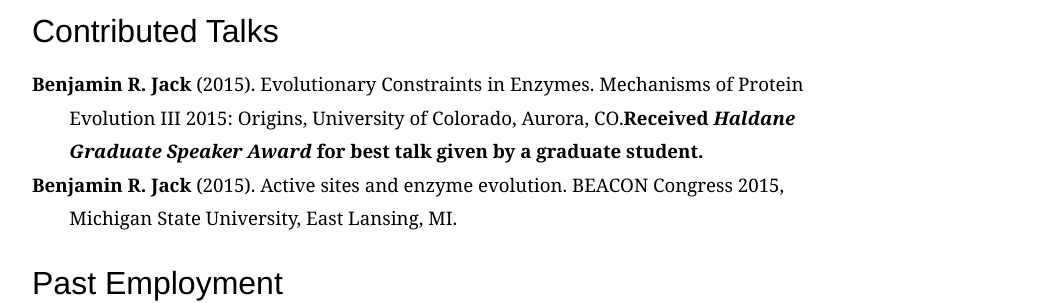
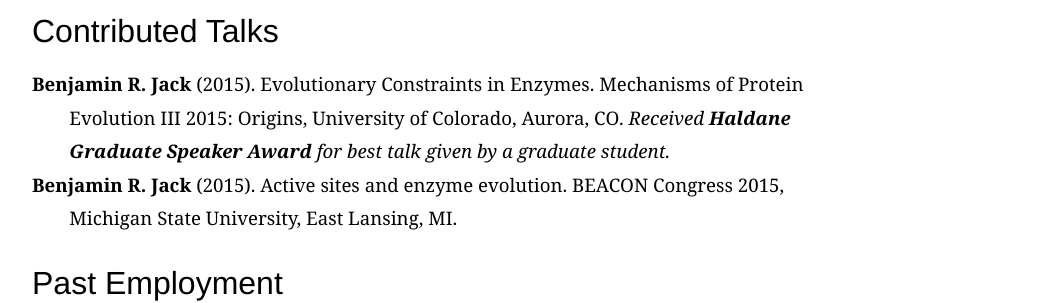
Before and after one commit to benjaminjack/benjaminjack.github.io, a Jekyll site: the page built from cv.html, in a window 1280 px wide. Shown: the part 1134-1437 px from the top of the page, without its empty margins (208-1252 px from the left). Built offline with Jekyll 4.4.1, drawn with Linux system fonts in a browser that asks for light colours; some web fonts are replaced.

```diff
--- a/cv.html
+++ b/cv.html
@@ -32,7 +32,7 @@ DOI: <a href="https://dx.doi.org/10.1021/acssynbio.5b00068">10.1021/acssynbio.5b
 
 <h3>Contributed Talks</h3>
 <ul class="cv">
-<li><strong>Benjamin R. Jack</strong> (2015). Evolutionary Constraints in Enzymes. Mechanisms of Protein Evolution III 2015: Origins, University of Colorado, Aurora, CO.<strong>Received <em>Haldane Graduate Speaker Award</em> for best talk given by a graduate student.</strong></li>
+<li><strong>Benjamin R. Jack</strong> (2015). Evolutionary Constraints in Enzymes. Mechanisms of Protein Evolution III 2015: Origins, University of Colorado, Aurora, CO. <em>Received <strong>Haldane Graduate Speaker Award</strong> for best talk given by a graduate student.</em></li>
 <li><strong>Benjamin R. Jack</strong> (2015). Active sites and enzyme evolution. BEACON Congress 2015, Michigan State University, East Lansing, MI.</li>
 </ul>
 
```
